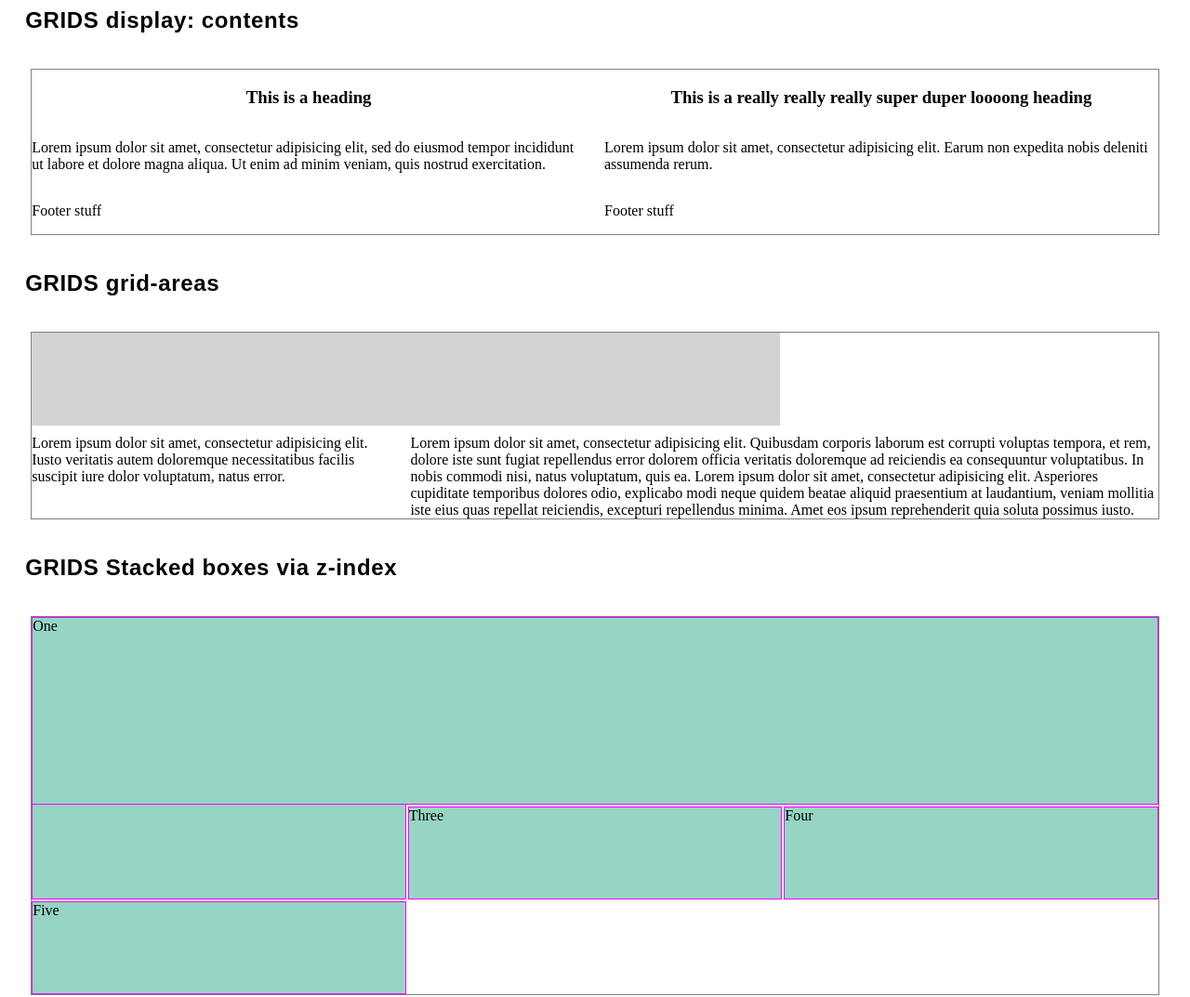
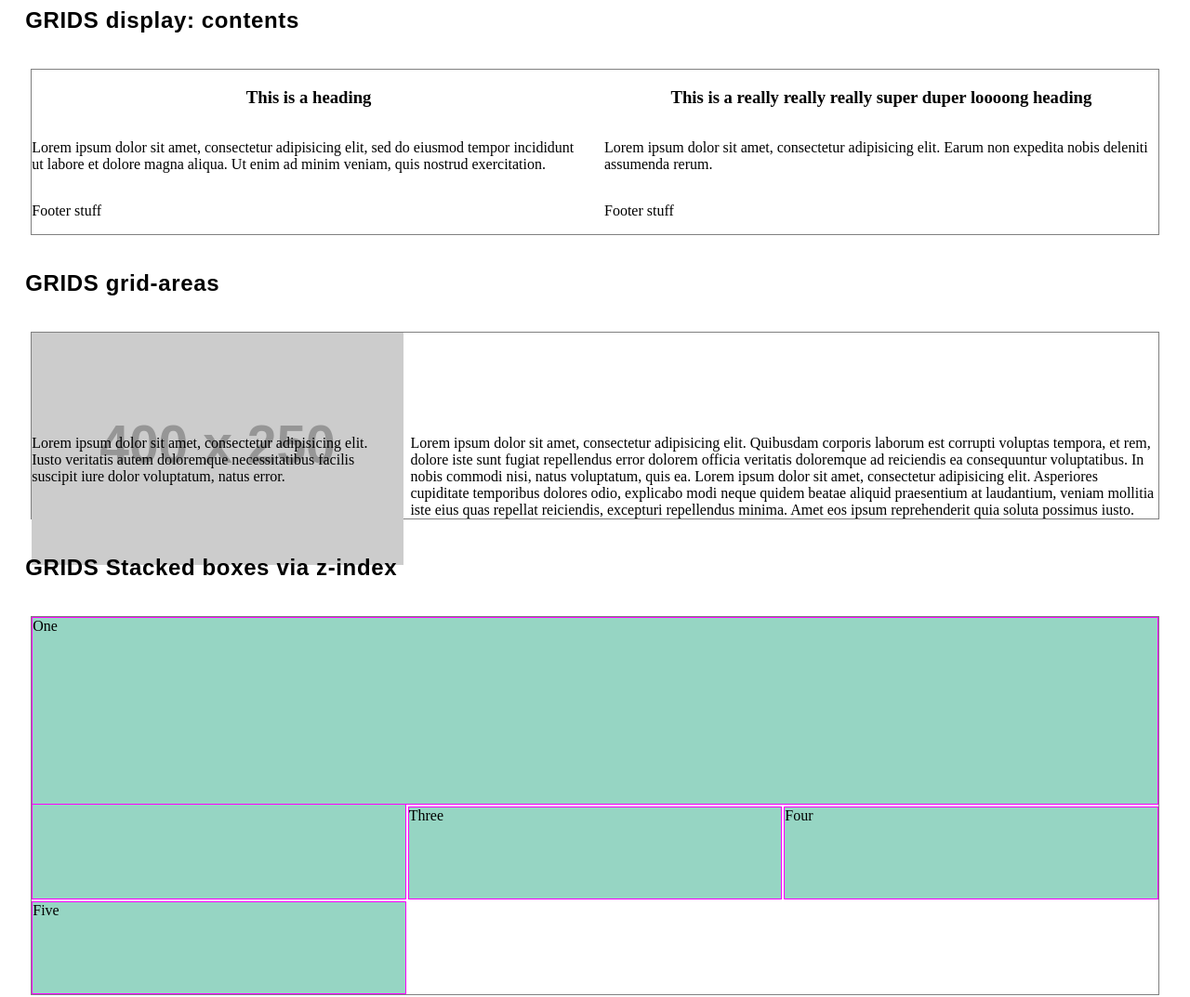
Before and after one commit to deniolp/myGrids, a plain HTML site: page index.html in a window 1280 px wide. Shown: the top 1073 px of the page at 93% size. Drawn offline with Linux system fonts and the light colour scheme; placeholder pictures from the web are drawn by us.

Commit message:
Changing div (class image) to img element in grid2

```diff
--- a/index.html
+++ b/index.html
@@ -26,7 +26,7 @@
   <h2>GRIDS grid-areas</h2>
   <div class="container grid2">
     <div class="text">Lorem ipsum dolor sit amet, consectetur adipisicing elit. Quibusdam corporis laborum est corrupti voluptas tempora, et rem, dolore iste sunt fugiat repellendus error dolorem officia veritatis doloremque ad reiciendis ea consequuntur voluptatibus. In nobis commodi nisi, natus voluptatum, quis ea. Lorem ipsum dolor sit amet, consectetur adipisicing elit. Asperiores cupiditate temporibus dolores odio, explicabo modi neque quidem beatae aliquid praesentium at laudantium, veniam mollitia iste eius quas repellat reiciendis, excepturi repellendus minima. Amet eos ipsum reprehenderit quia soluta possimus iusto.</div>
-    <div class="image"></div>
+    <img src="http://placehold.it/400x250" class="image"/>
     <div class="caption">Lorem ipsum dolor sit amet, consectetur adipisicing elit. Iusto veritatis autem doloremque necessitatibus facilis suscipit iure dolor voluptatum, natus error.</div>
   </div>
 
```
